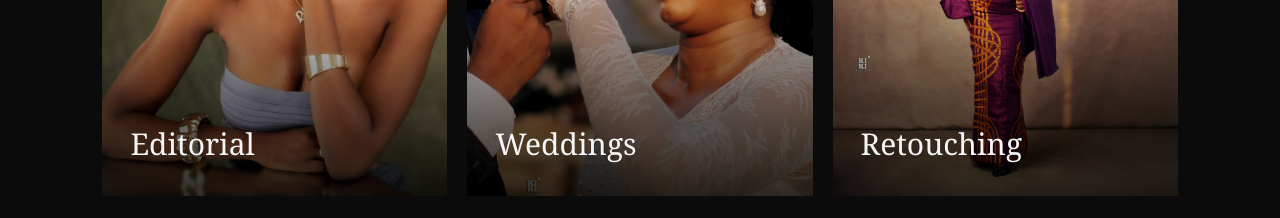
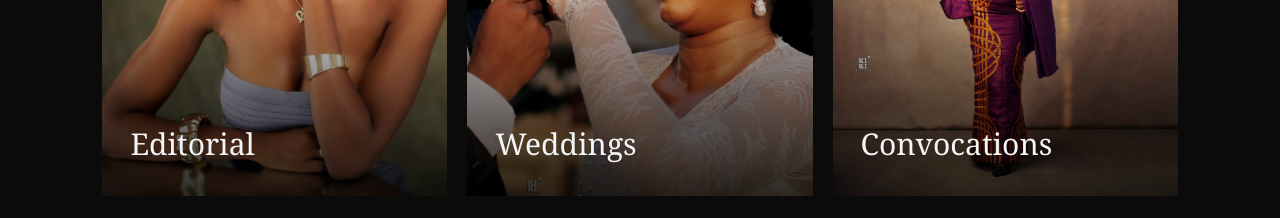
Before and after one commit to kikishutters/kikishutters.com, a plain HTML site: page index.html in a window 1280 px wide. Shown: the part 3000-3218 px from the top of the page. Drawn offline with Linux system fonts and the light colour scheme.

Commit message:
Change portfolio item title from 'Retouching' to 'Convocations'

```diff
--- a/index.html
+++ b/index.html
@@ -1244,7 +1244,7 @@
           >
 
           <div class="portfolio-overlay">
-            <h3>Retouching</h3>
+            <h3>Convocations</h3>
           </div>
 
         </a>
```
